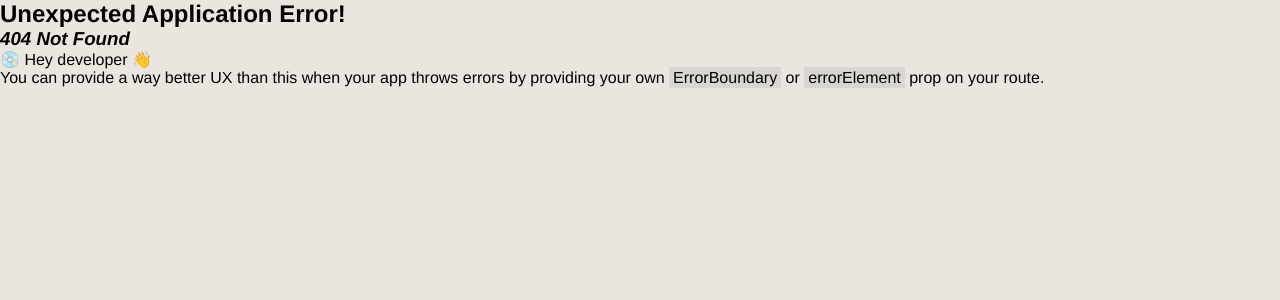
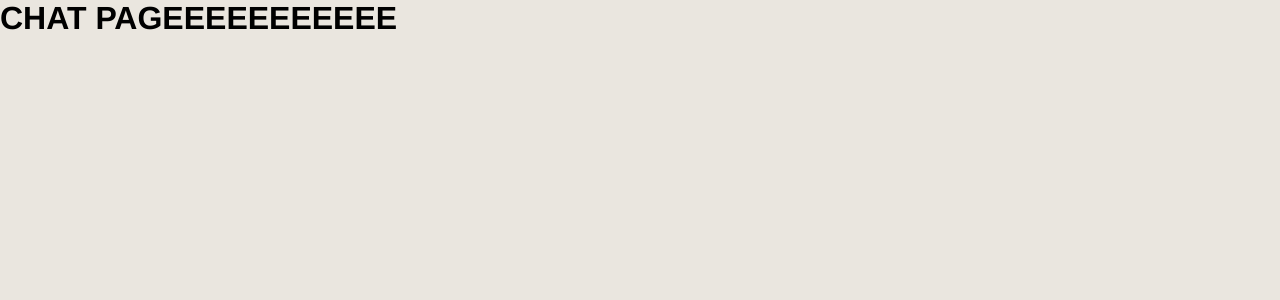
Before and after one commit to BadGuyGTX750/realtime-chatapp-FE, a React (Create React App) app: page /conversations in a window 1280 px wide. Before the commit this address had no page. Shown: the top 300 px of the page. Built offline with nearby package versions, Linux system fonts and the light colour scheme.

Commit message:
Added a new Conversations Page

```diff
--- a/src/Router.js
+++ b/src/Router.js
@@ -1,6 +1,7 @@
 import { createBrowserRouter } from "react-router-dom"
 import LoginPage from "./pages/LoginPage"
 import RegisterPage from "./pages/RegisterPage"
+import ChatPage from "./pages/ChatPage"
 
 
 const Router = () => {
@@ -17,6 +18,10 @@ const Router = () => {
     {
       path: '/register',
       element: <RegisterPage/>
+    },
+    {
+      path: '/conversations',
+      element: <ChatPage/>
     }
   )
   var router = createBrowserRouter(routes)
--- /dev/null
+++ b/src/pages/ChatPage.js
@@ -0,0 +1,11 @@
+
+
+const ChatPage = () => {
+  return (
+    <div>
+      <h1>CHAT PAGEEEEEEEEEEE</h1>
+    </div>
+  )
+}
+
+export default ChatPage
--- a/src/pages/LoginPage.js
+++ b/src/pages/LoginPage.js
@@ -39,6 +39,7 @@ const LoginPage = () => {
     api_contact_login(email, password)
       .then(response => {
         setTimeout(() => setIsLoading(false), 1000)
+        setTimeout(() => {window.location.href = "/conversations"})
       })
       .catch(error => {
         setTimeout(() => setIsLoading(false), 1000)
```
Also changed, not shown: src/pages/ChatPage.css (added).
